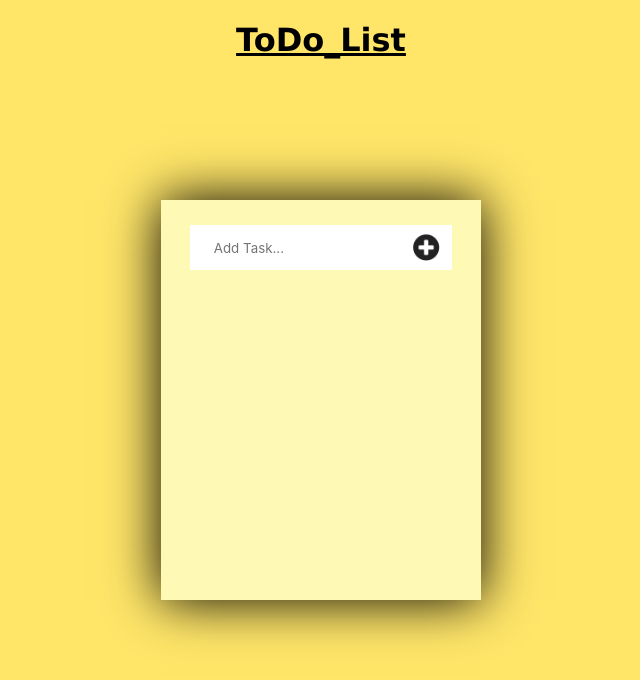
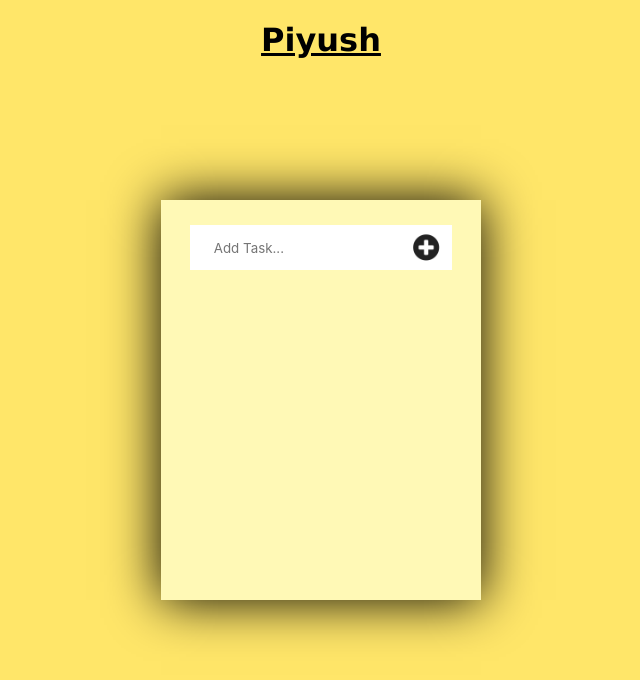
Before and after one commit to piyushgangwar/ToDo_List, a plain HTML site: page index.html in a window 1280 px wide. Shown: the whole page, without its empty margins (319-959 px from the left). Drawn offline with Linux system fonts and the light colour scheme.

Commit message:
first_commit

```diff
--- a/index.html
+++ b/index.html
@@ -8,7 +8,7 @@
     <link rel="stylesheet" href="style.css" />
   </head>
   <body>
-    <h1>ToDo_List</h1>
+    <h1>Piyush</h1>
     <div class="mainbox">
       <input type="text" class="addnts" placeholder=" Add Task...">
       <button class="addBtn" onclick="addElement()">
```
